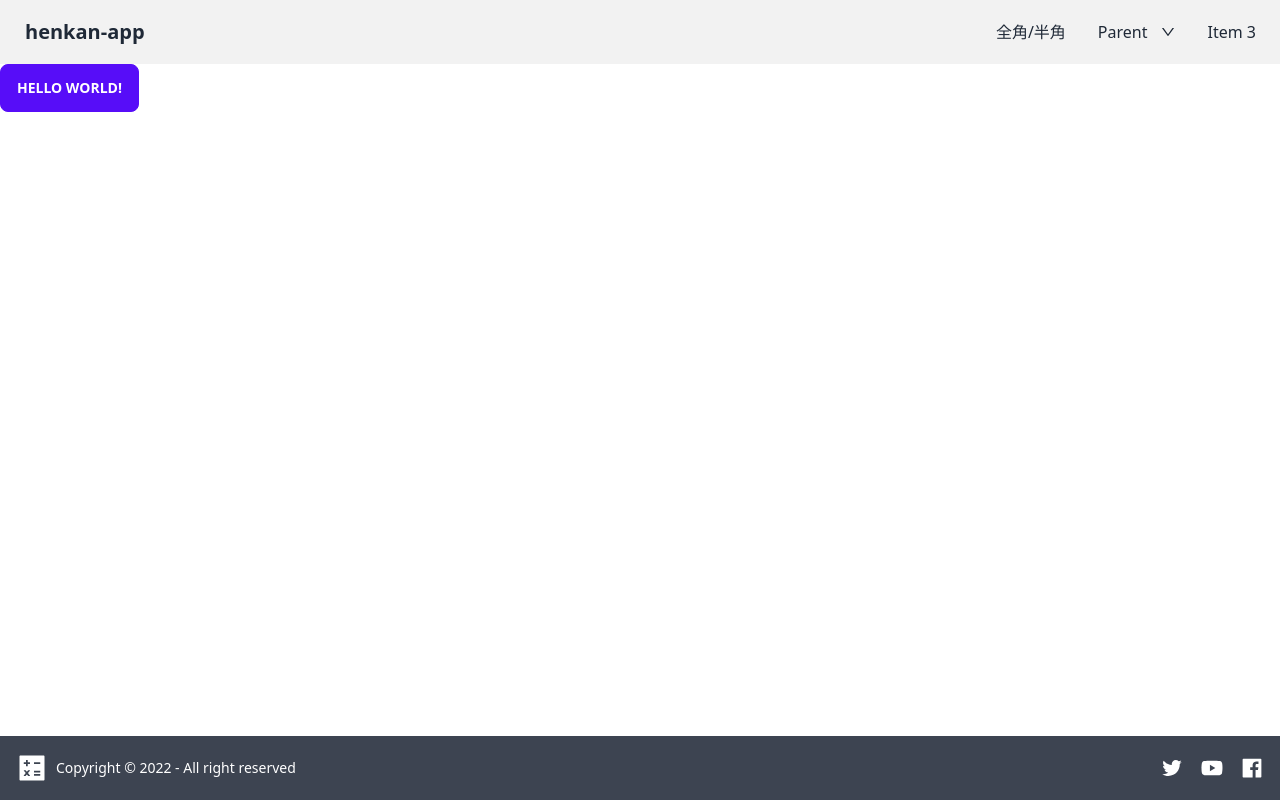
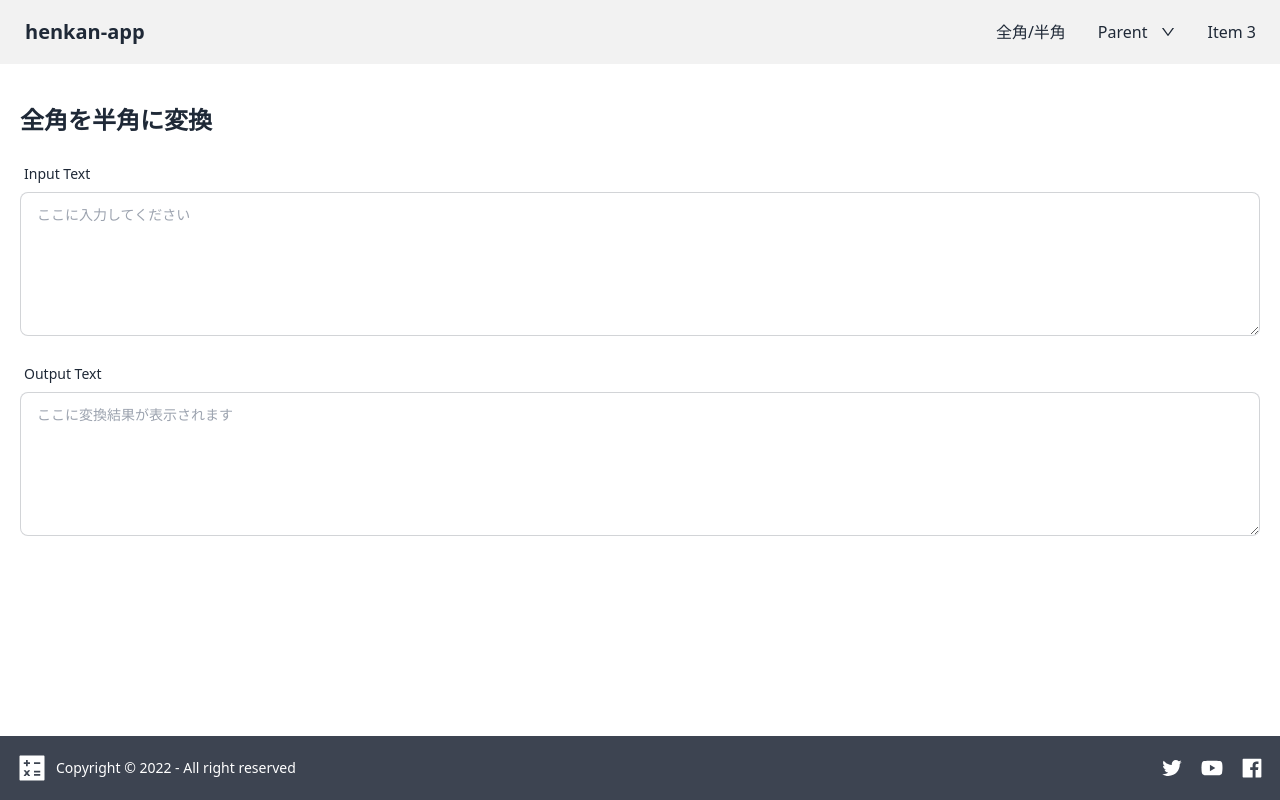
Before and after one commit to hiroto-toriyama/henkan-app, a React (Vite) app: page /henkan-app/full-half in a window 1280 px wide. Built offline with nearby package versions, Linux system fonts and the light colour scheme.

Commit message:
全角半角変換実装

```diff
--- a/src/pages/FullHalfPage.tsx
+++ b/src/pages/FullHalfPage.tsx
@@ -1,13 +1,62 @@
 import Footer from "../components/Footer";
 import Header from "../components/Header";
+import { useState } from 'react';
 
 const FullHalfPage = () => {
+  const [text, setText] = useState("");
+  const onChange: React.ChangeEventHandler<HTMLTextAreaElement> = (e) => {
+    setText(e.target.value);
+  };
+  const full2half = (str: string) => {
+    type kanaType = {
+      [key in string]?: string;
+    };
+    const kanaMap: kanaType = {
+      "ガ": "ｶﾞ", "ギ": "ｷﾞ", "グ": "ｸﾞ", "ゲ": "ｹﾞ", "ゴ": "ｺﾞ",
+      "ザ": "ｻﾞ", "ジ": "ｼﾞ", "ズ": "ｽﾞ", "ゼ": "ｾﾞ", "ゾ": "ｿﾞ",
+      "ダ": "ﾀﾞ", "ヂ": "ﾁﾞ", "ヅ": "ﾂﾞ", "デ": "ﾃﾞ", "ド": "ﾄﾞ",
+      "バ": "ﾊﾞ", "ビ": "ﾋﾞ", "ブ": "ﾌﾞ", "ベ": "ﾍﾞ", "ボ": "ﾎﾞ",
+      "パ": "ﾊﾟ", "ピ": "ﾋﾟ", "プ": "ﾌﾟ", "ペ": "ﾍﾟ", "ポ": "ﾎﾟ",
+      "ヴ": "ｳﾞ", "ヷ": "ﾜﾞ", "ヺ": "ｦﾞ",
+      "ア": "ｱ", "イ": "ｲ", "ウ": "ｳ", "エ": "ｴ", "オ": "ｵ",
+      "カ": "ｶ", "キ": "ｷ", "ク": "ｸ", "ケ": "ｹ", "コ": "ｺ",
+      "サ": "ｻ", "シ": "ｼ", "ス": "ｽ", "セ": "ｾ", "ソ": "ｿ",
+      "タ": "ﾀ", "チ": "ﾁ", "ツ": "ﾂ", "テ": "ﾃ", "ト": "ﾄ",
+      "ナ": "ﾅ", "ニ": "ﾆ", "ヌ": "ﾇ", "ネ": "ﾈ", "ノ": "ﾉ",
+      "ハ": "ﾊ", "ヒ": "ﾋ", "フ": "ﾌ", "ヘ": "ﾍ", "ホ": "ﾎ",
+      "マ": "ﾏ", "ミ": "ﾐ", "ム": "ﾑ", "メ": "ﾒ", "モ": "ﾓ",
+      "ヤ": "ﾔ", "ユ": "ﾕ", "ヨ": "ﾖ",
+      "ラ": "ﾗ", "リ": "ﾘ", "ル": "ﾙ", "レ": "ﾚ", "ロ": "ﾛ",
+      "ワ": "ﾜ", "ヲ": "ｦ", "ン": "ﾝ",
+      "ァ": "ｧ", "ィ": "ｨ", "ゥ": "ｩ", "ェ": "ｪ", "ォ": "ｫ",
+      "ッ": "ｯ", "ャ": "ｬ", "ュ": "ｭ", "ョ": "ｮ",
+      "。": "｡", "、": "､", "ー": "ｰ", "「": "｢", "」": "｣", "・": "･",
+      '”': '"', "’": "'", "‘": "`", "＄": "$"
+    };
+    const reg = new RegExp('(' + Object.keys(kanaMap).join('|') + ')', 'g');
+    return str.replace(/[Ａ-Ｚａ-ｚ０-９ ％＆（）＝～｜－＾｛＋＊｝＜＞？＿＠；：]/g, (s) => {
+      return String.fromCharCode(s.charCodeAt(0) - 0xFEE0);
+    }).replace(reg, (s) => {
+      return kanaMap[s] ?? s;
+    });
+  };
+
   return (
     <div className="flex flex-col min-h-screen">
       <Header />
-      <div className="grow container mx-auto">
-        <div className="btn btn-primary">
-          Hello World!
+      <div className="grow container mx-auto my-5 p-5">
+        <div className="font-bold text-2xl mb-5">全角を半角に変換</div>
+        <div className="form-control mb-5">
+          <label className="label">
+            <span className="label-text">Input Text</span>
+          </label>
+          <textarea value={text} onChange={onChange} className="textarea textarea-bordered h-36" placeholder="ここに入力してください" spellCheck={false}></textarea>
+        </div>
+        <div className="form-control">
+          <label className="label">
+            <span className="label-text">Output Text</span>
+          </label>
+          <textarea value={full2half(text)} className="textarea textarea-bordered h-36" placeholder="ここに変換結果が表示されます" spellCheck={false}></textarea>
         </div>
       </div>
       <Footer />
```
